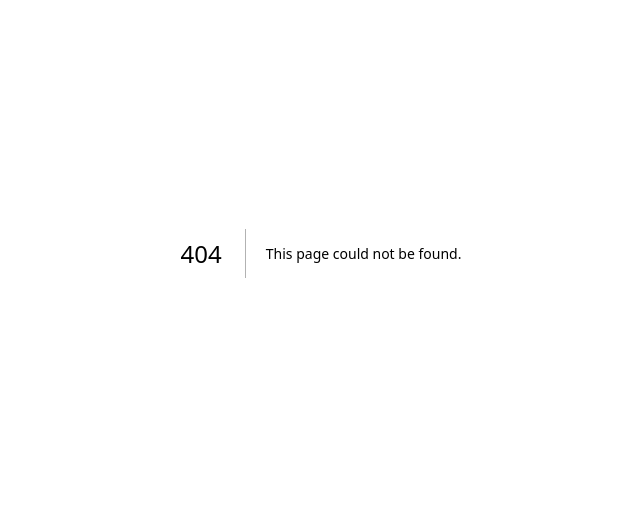
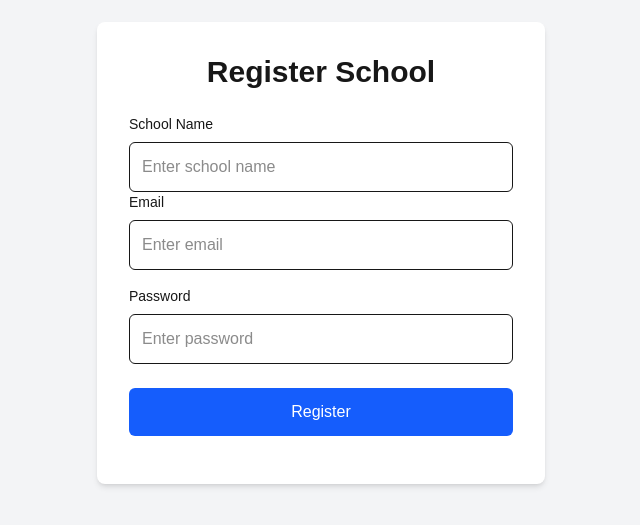
Before and after one commit to manglamtiwari/vidyacamp, a Next.js app: page /register in a window 1280 px wide. Before the commit this address had no page. Shown: the part 147-672 px from the top of the page, without its empty margins (319-959 px from the left). Built offline with nearby package versions, Linux system fonts and the light colour scheme.

Commit message:
test
test

```diff
--- /dev/null
+++ b/app/register/page.tsx
@@ -0,0 +1,49 @@
+export default function RegisterPage() {
+    return (
+        <main className="min-h-screen bg-gray-100 flex items-center justify-center">
+            <div className="bg-white p-8 rounded-lg shadow-md w-full max-w-md">
+                <h1 className="text-3xl font-bold text-center mb-6">
+                    Register School
+                </h1>
+                <div className="mb-4">
+                    <label className="block text-sm font-medium mb-2">
+                        School Name
+                    </label>
+
+                    <input
+                        type="text"
+                        placeholder="Enter school name"
+                        className="w-full border rounded-md p-3"
+                    />
+                    <div className="mb-4">
+                        <label className="block text-sm font-medium mb-2">
+                            Email
+                        </label>
+
+                        <input
+                            type="email"
+                            placeholder="Enter email"
+                            className="w-full border rounded-md p-3"
+                        />
+                    </div>
+                    <div className="mb-6">
+                        <label className="block text-sm font-medium mb-2">
+                            Password
+                        </label>
+
+                        <input
+                            type="password"
+                            placeholder="Enter password"
+                            className="w-full border rounded-md p-3"
+                        />
+                    </div>
+                    <button
+                        className="w-full bg-blue-600 text-white py-3 rounded-md hover:bg-blue-700"
+                    >
+                        Register
+                    </button>
+                </div>
+            </div>
+        </main>
+    );
+}
```
